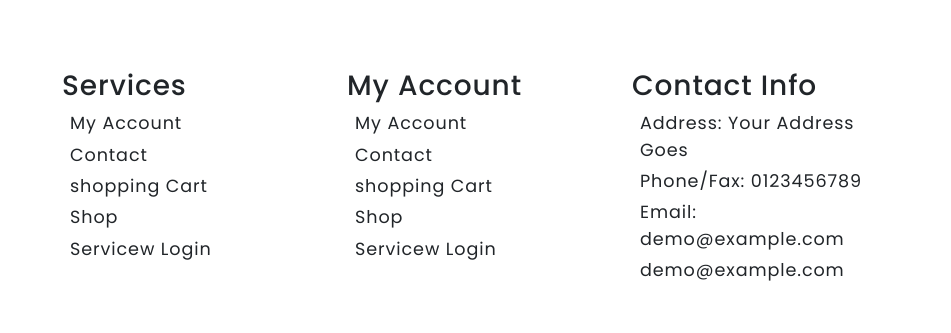
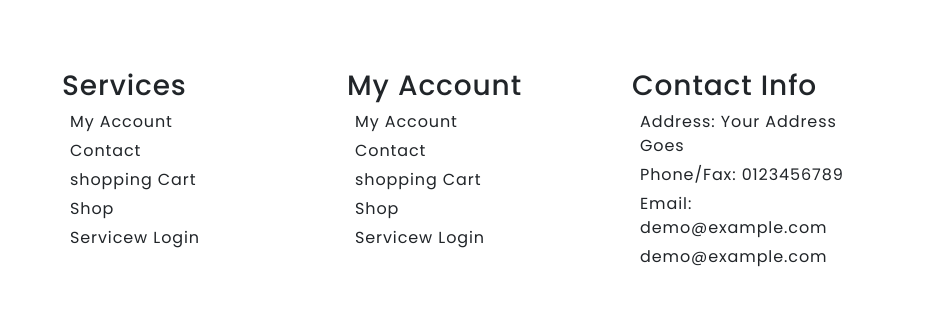
Before and after one commit to Sumithra-1011/Devices-order-project, a plain HTML site: page index.html in a window 1280 px wide. Shown: the part 5907-6240 px from the top of the page, 329-1280 px from the left. Drawn offline with nearby package versions, Linux system fonts and the light colour scheme.

Commit message:
first commit

```diff
--- a/style.css
+++ b/style.css
@@ -168,6 +168,6 @@
 }
 .services ul li{
     list-style: none;
-    font-size: 1.1rem;
+    /* font-size: 1.1rem; */
     margin-top: 5px;
 }
```
